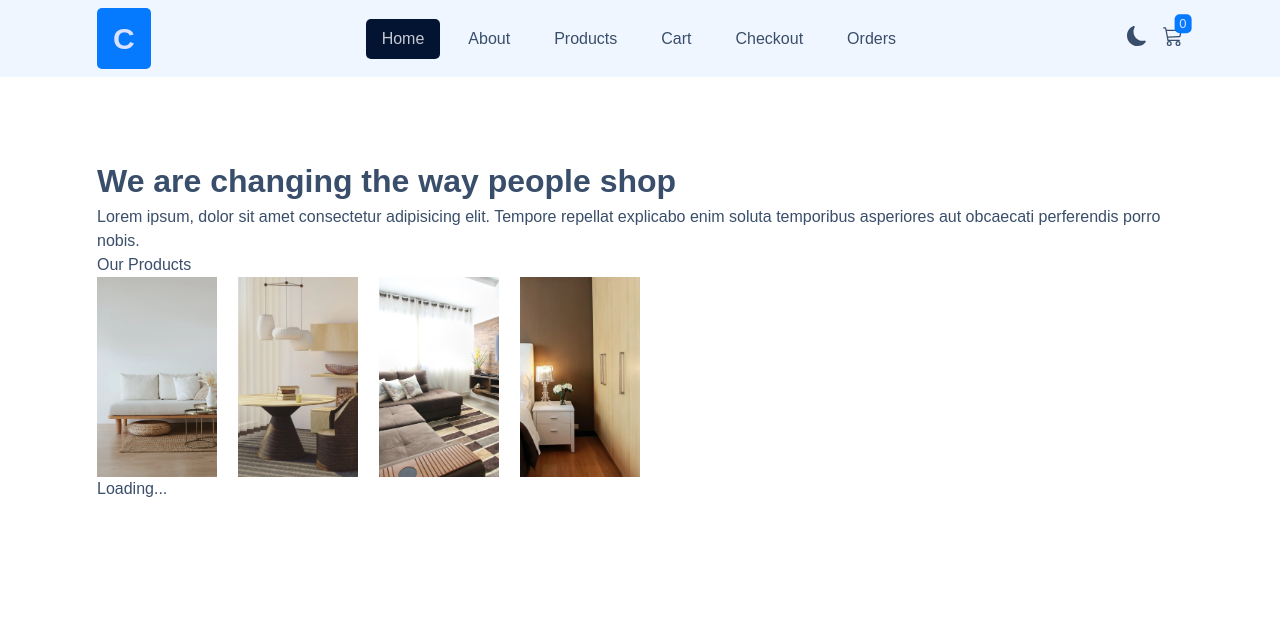
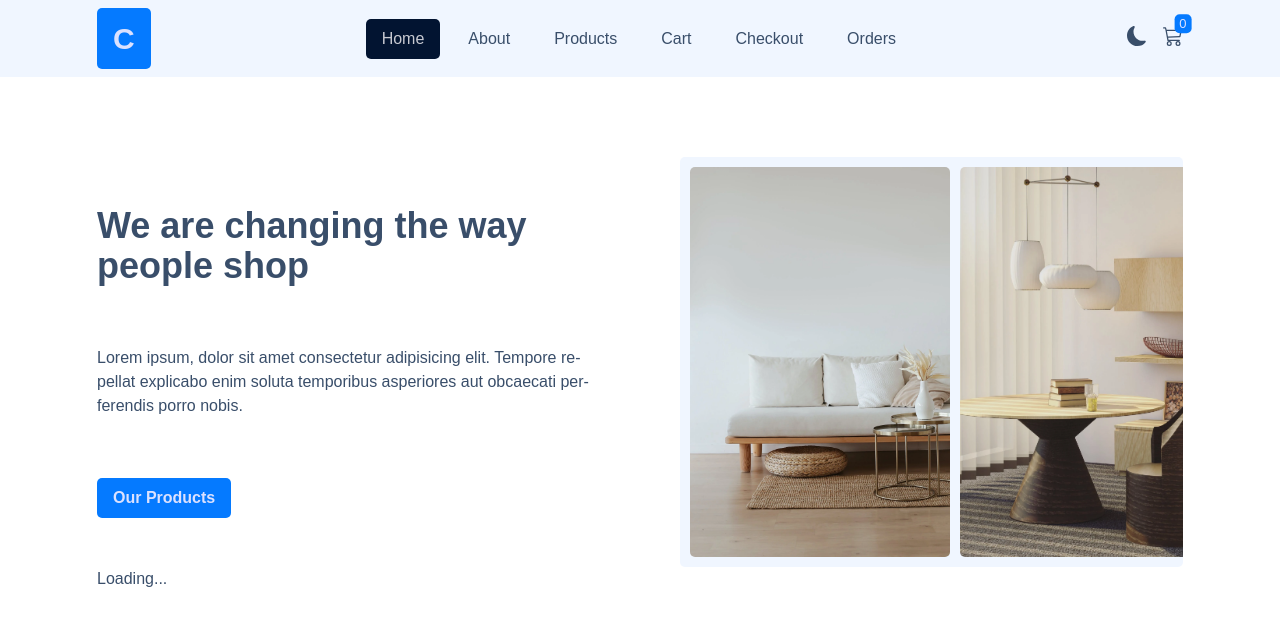
Before and after one commit to LynnHsaio/Comfy-Store--React, a React (Vite) app: page / in a window 1280 px wide. Shown: the top 626 px of the page. Built offline with nearby package versions, Linux system fonts and the light colour scheme; no server answers.

Commit message:
[ADD] Hero加入樣式

```diff
--- a/src/features/Home/Hero.jsx
+++ b/src/features/Home/Hero.jsx
@@ -1,22 +1,27 @@
 import { NavLink } from "react-router-dom";
 import Gallery from "../../ui/Gallery";
+import styles from "./Hero.module.scss";
 
 export default function Hero() {
   return (
-    <div>
-      <div>
-        <h1>We are changing the way people shop</h1>
+    <div className={styles.hero}>
+      <div className={styles.columnLeft}>
+        <h1 className="text-4xl">We are changing the way people shop</h1>
 
         <p>
           Lorem ipsum, dolor sit amet consectetur adipisicing elit. Tempore
           repellat explicabo enim soluta temporibus asperiores aut obcaecati
           perferendis porro nobis.
         </p>
+
         <div>
-          <NavLink to="/products">Our Products</NavLink>
+          <NavLink to="/products" className="btn-primary">
+            Our Products
+          </NavLink>
         </div>
       </div>
-      <div style={{ width: "50%", height: "20rem" }}>
+
+      <div className={styles.columnRight}>
         <Gallery />
       </div>
     </div>
--- /dev/null
+++ b/src/features/Home/Hero.module.scss
@@ -0,0 +1,16 @@
+.hero {
+  display: grid;
+  grid-template-columns: repeat(2, minmax(10rem, 1fr));
+  gap: 8rem;
+
+  .columnLeft {
+    display: flex;
+    flex-direction: column;
+    justify-content: space-around;
+    gap: 1rem;
+    padding: 2.4rem 0;
+  }
+
+  .columnRight {
+  }
+}
--- a/src/index.css
+++ b/src/index.css
@@ -105,7 +105,6 @@ select:focus {
   outline-offset: -1px;
 }
 
-/* Parent selector, finally 😃 */
 button:has(svg) {
   line-height: 0;
 }
@@ -167,3 +166,9 @@ fieldset {
     background-color: var(--pf);
   }
 }
+
+.text-4xl {
+  font-size: 3.6rem;
+  line-height: 4rem;
+  font-weight: 700;
+}
--- a/src/ui/Gallery.module.scss
+++ b/src/ui/Gallery.module.scss
@@ -2,13 +2,19 @@
   height: 100%;
   width: 100%;
   display: grid;
-  grid-template-columns: repeat(3, 1fr);
-  grid-auto-flow: column;
+  grid-template-columns: repeat(4, 1fr);
+  gap: 1rem;
+  padding: 1rem;
   overflow-x: scroll;
 
+  background-color: var(--b2);
+  border-radius: var(--rounded-btn);
+
   img {
-    width: 12rem;
+    width: 26rem;
     height: 100%;
     object-fit: cover;
+    border-radius: var(--rounded-btn);
+    max-width: fit-content;
   }
 }
```
